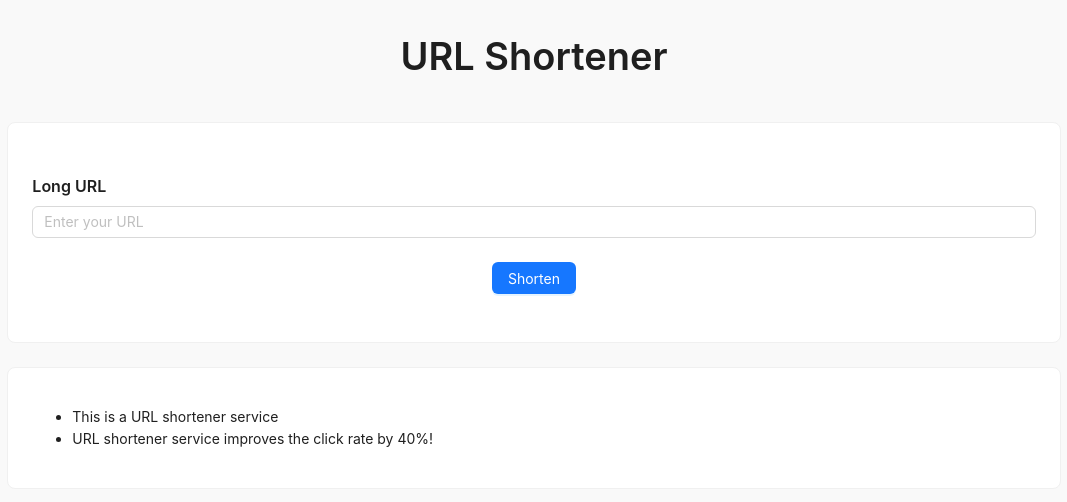
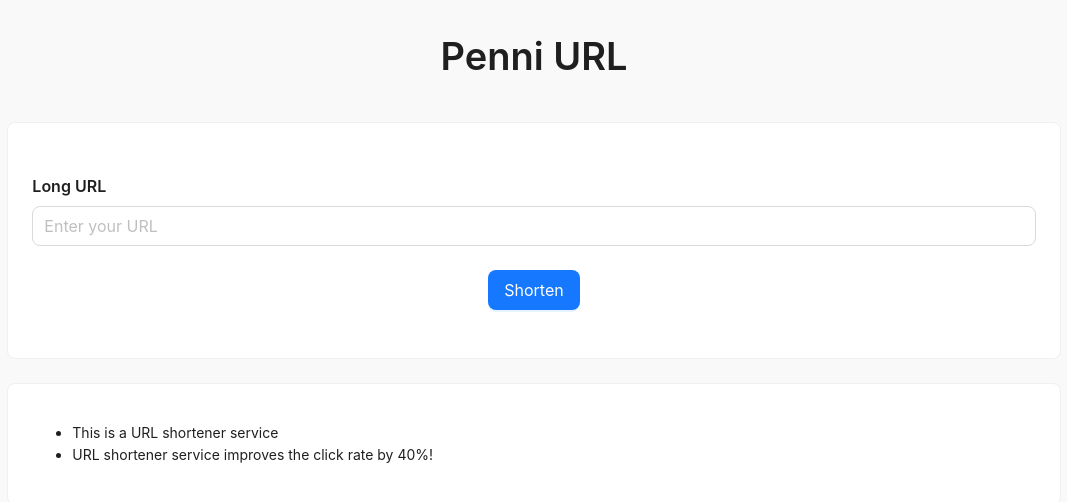
Before and after one commit to Ehsan-Home/URL_shortener, a React (Create React App) app in the folder front-end/: page / in a window 1280 px wide. Shown: the top 502 px of the page, without its empty margins (106-1173 px from the left). Built offline with nearby package versions, Linux system fonts and the light colour scheme.

Commit message:
UI improved

```diff
--- a/front-end/src/Components/Header.js
+++ b/front-end/src/Components/Header.js
@@ -5,7 +5,7 @@
 const Header = () => {
   return (
     <Row justify="center">
-      <Title>URL Shortener</Title>
+      <Title>Penni URL</Title>
     </Row>
   );
 };
--- a/front-end/src/Components/ShortURLBox.js
+++ b/front-end/src/Components/ShortURLBox.js
@@ -18,7 +18,7 @@
         <Input value={shortURL} />
         <Row justify="center" className="mt-1">
           <Button type="primary" onClick={onCopyClicked}>
-            Copy link
+            Copy Link
           </Button>
         </Row>
       </Card>
```
Also changed, not shown: front-end/src/App.js (+6 -1 lines).
